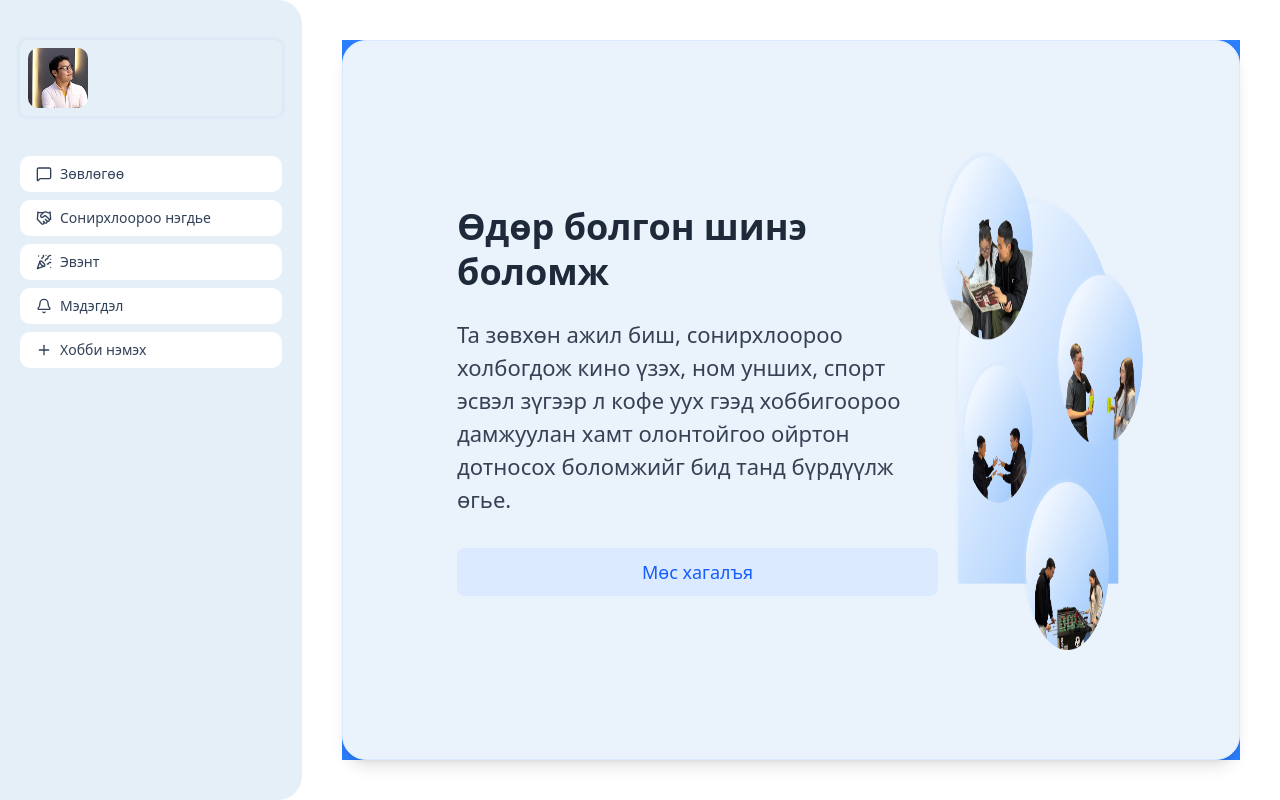
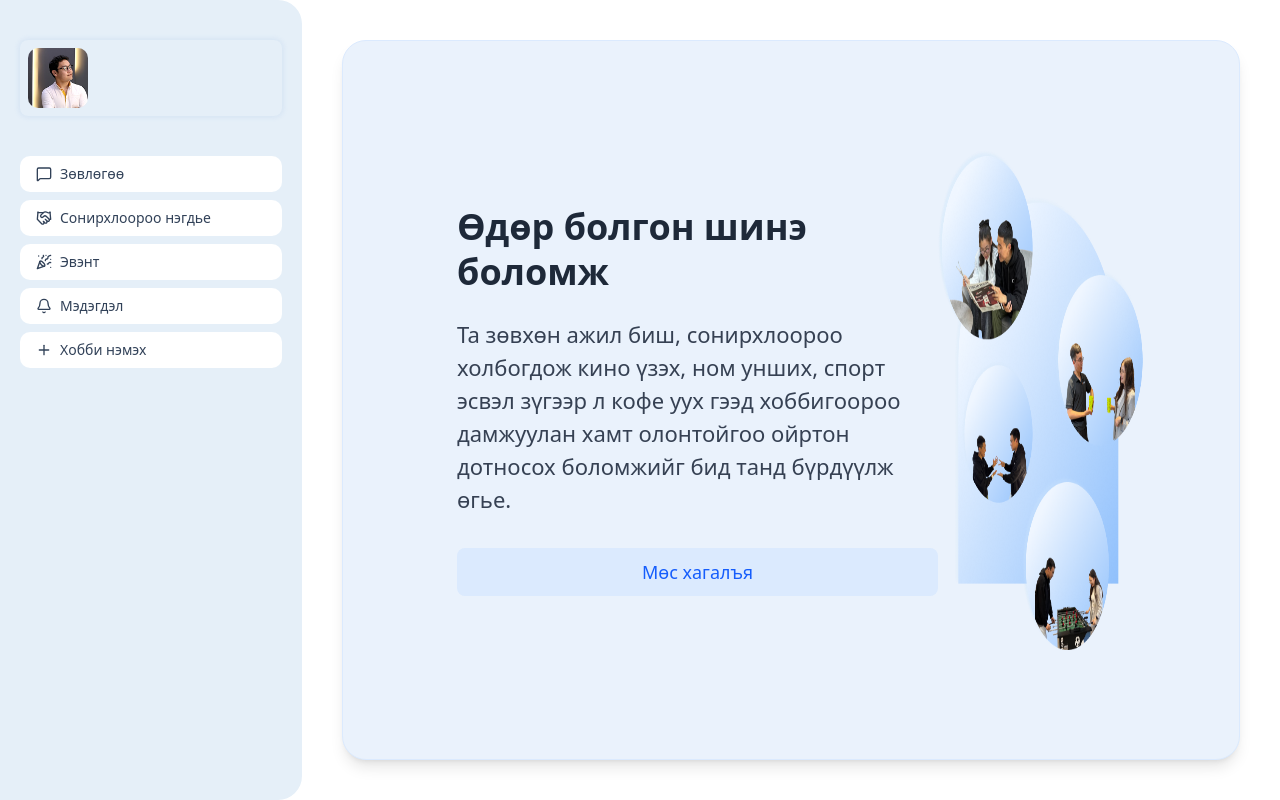
Before and after one commit to anhnii-7/workplace-2.0, a Next.js app in the folder front/: page /user in a window 1280 px wide. Built offline with nearby package versions, Linux system fonts and the light colour scheme.

Commit message:
small change

```diff
--- a/front/src/app/user/(home)/page.tsx
+++ b/front/src/app/user/(home)/page.tsx
@@ -11,7 +11,7 @@ export default function Home() {
   };
 
   return (
-    <div className="relative h-full flex items-center justify-center bg-[#f5f8fd md:bg-red-500 lg:bg-green-500 xl:bg-blue-500">
+    <div className="relative h-full flex items-center justify-center bg-[#f5f8fd ">
 
       <div className="relative w-full h-full bg-[#eaf2fc] rounded-3xl shadow-lg flex items-center lg:flex-col xl:flex-row justify-around px-24 py-10 overflow-hidden border border-blue-100">
 
```
